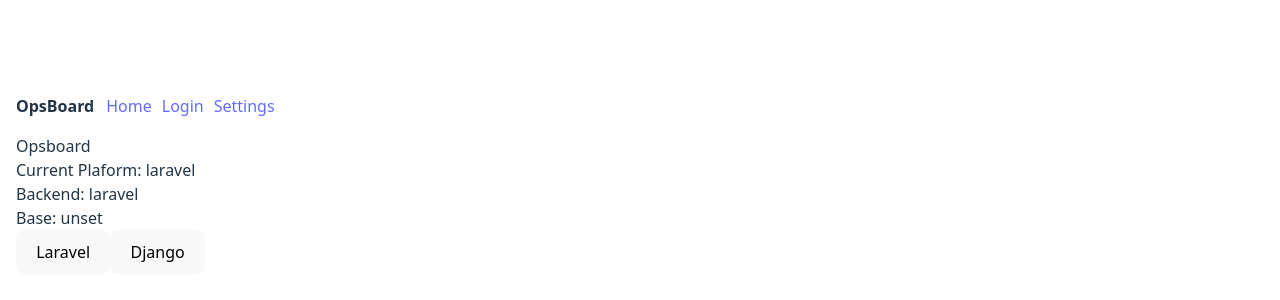
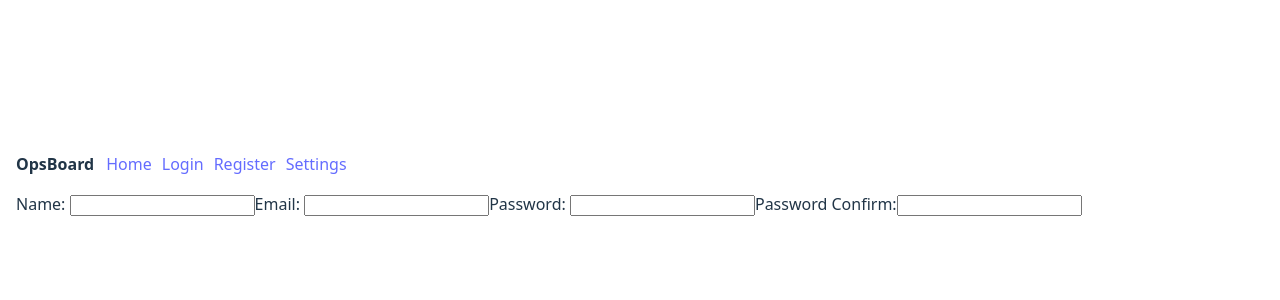
Before and after one commit to mkcheung/opsboard-web, a React (Vite) app: page /register in a window 1280 px wide. Before the commit this address led to /. Shown: the part 216-516 px from the top of the page. Built offline with nearby package versions, Linux system fonts and the light colour scheme; no server answers.

Commit message:
create initial user register page

```diff
--- a/src/AppRoutes.tsx
+++ b/src/AppRoutes.tsx
@@ -6,6 +6,7 @@
 import AppLayout from './layouts/AppLayout';
 import Home from './Home';
 import Login from './Login';
+import Register from './Register';
 import Settings from './Settings';
 
 export default function App() {
@@ -14,6 +15,7 @@
             <Route path="/" element={<AppLayout />}>
                 <Route index element={<Home />} />
                 <Route path="/login" element={<Login />} />
+                <Route path="/register" element={<Register />} />
                 <Route path="/settings" element={<Settings />} />
 
                 <Route path="*" element={<Navigate to="/" replace />} />
--- a/src/Login.tsx
+++ b/src/Login.tsx
@@ -1,8 +1,8 @@
+import { http } from "../api/http";
 import {
     getActiveBackend,
     getApiBaseUrl
 } from "./config/backend";
-import axios from 'axios';
 import { useState } from 'react';
 
 const Login = () => {
@@ -20,7 +20,7 @@
 
     const handleForm = async (e) => {
         e.preventDefault();
-        const loginResponse = await axios.post(`${getApiBaseUrl()}/api/auth/login`, formData);
+        const loginResponse = await http.post(`${getApiBaseUrl()}/api/auth/login`, formData);
         console.log(formData);
         console.log(loginResponse);
     }
--- /dev/null
+++ b/src/Register.tsx
@@ -0,0 +1,51 @@
+import { http } from "../api/http";
+import { useState } from 'react';
+import {
+    getApiBaseUrl
+} from "./config/backend";
+
+export const Register = () => {
+    const [formData, setFormData] = useState({
+        name: '',
+        email: '',
+        password: '',
+        password_confirm: ''
+    })
+
+    const handleSubmit = async (e) => {
+        e.preventDefault();
+        const registerResponse = await http.post(`${getApiBaseUrl()}/api/auth/register`, formData);
+        console.log(formData);
+        console.log(registerResponse);
+    }
+
+    const handleChange = (e) => {
+        try {
+            setFormData({
+                ...formData,
+                [e.target.name]: e.target.value
+            })
+        } catch (err) {
+            console.error(`Error in User Registration: ${err}`);
+        }
+    }
+
+    return <div>
+        <form onSubmit={handleSubmit}>
+            <label htmlFor="name">Name: </label>
+            <input id="name" name="name" type="text" onChange={handleChange}>
+            </input>
+            <label htmlFor="email">Email: </label>
+            <input id="email" name="email" type="text" onChange={handleChange}>
+            </input>
+            <label htmlFor="password">Password: </label>
+            <input id="password" name="password" type="password" onChange={handleChange}>
+            </input>
+            <label htmlFor="password">Password Confirm:</label>
+            <input id="password_confirm" name="password_confirm" type="password" onChange={handleChange}>
+            </input>
+        </form>
+    </div>
+}
+
+export default Register;
--- a/src/layouts/AppLayout.tsx
+++ b/src/layouts/AppLayout.tsx
@@ -8,6 +8,7 @@
                 <nav style={{ display: "flex", gap: 10 }}>
                     <Link to="/">Home</Link>
                     <Link to="/login">Login</Link>
+                    <Link to="/register">Register</Link>
                     <Link to="/settings">Settings</Link>
                 </nav>
             </header>
```
